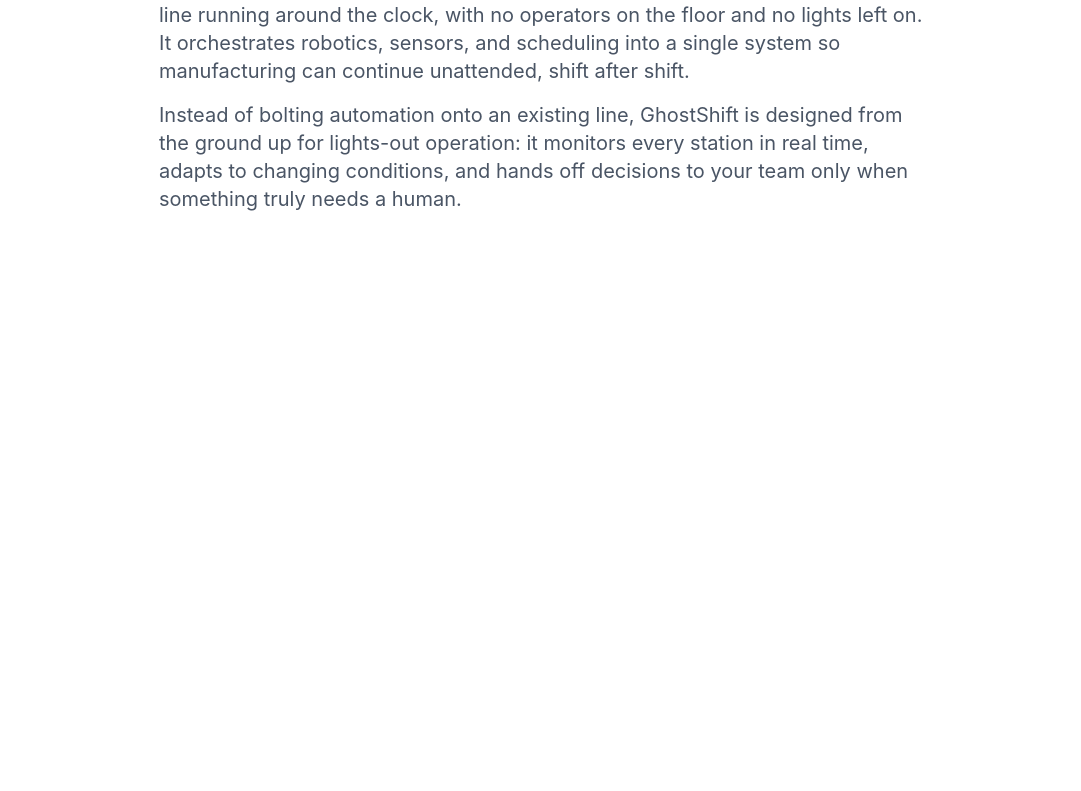
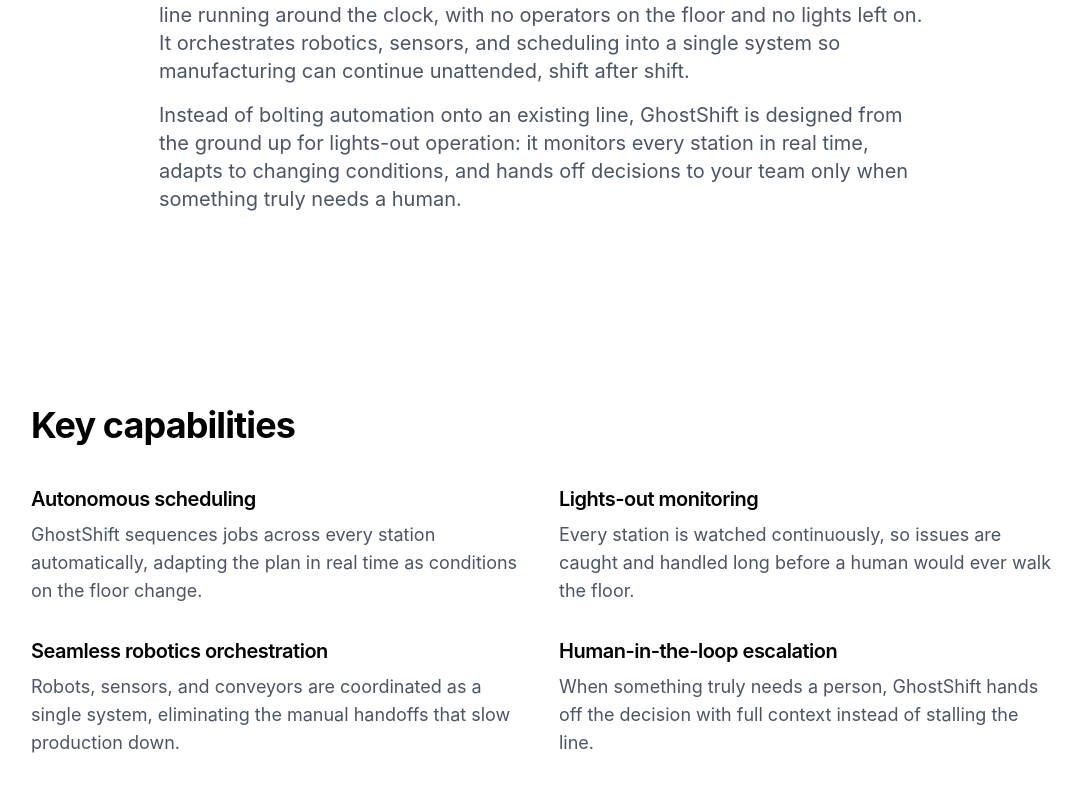
Before and after one commit to ghostshift-factory/ghost-shift-marketing, a Next.js app: page / in a window 1280 px wide. Shown: the part 511-1302 px from the top of the page, without its empty margins (97-1178 px from the left). Before the commit the page ends 820 px from the top, so only its background shows below. Built offline with nearby package versions, Linux system fonts and the light colour scheme.

Commit message:
feat: Key capabilities section — three or more feature highlight items (#5)
Ticket ec9ea11e-f3f1-4eb9-b820-92952f2e4f1e · ghost shift implementer

Co-authored-by: ghostshift-implementer <ghostshift-implementer@users.noreply.github.com>

```diff
--- a/src/app/page.tsx
+++ b/src/app/page.tsx
@@ -1,3 +1,26 @@
+const CAPABILITIES = [
+  {
+    title: "Autonomous scheduling",
+    description:
+      "GhostShift sequences jobs across every station automatically, adapting the plan in real time as conditions on the floor change.",
+  },
+  {
+    title: "Lights-out monitoring",
+    description:
+      "Every station is watched continuously, so issues are caught and handled long before a human would ever walk the floor.",
+  },
+  {
+    title: "Seamless robotics orchestration",
+    description:
+      "Robots, sensors, and conveyors are coordinated as a single system, eliminating the manual handoffs that slow production down.",
+  },
+  {
+    title: "Human-in-the-loop escalation",
+    description:
+      "When something truly needs a person, GhostShift hands off the decision with full context instead of stalling the line.",
+  },
+];
+
 export default function Home() {
   return (
     <>
@@ -39,6 +62,28 @@
           </p>
         </div>
       </section>
+      <section
+        data-section="capabilities"
+        className="px-6 py-16 font-sans sm:px-10 sm:py-24"
+      >
+        <div className="mx-auto max-w-5xl">
+          <h2 className="text-3xl font-bold tracking-tight sm:text-4xl">
+            Key capabilities
+          </h2>
+          <div className="mt-10 grid gap-8 sm:grid-cols-2">
+            {CAPABILITIES.map((capability) => (
+              <div key={capability.title} data-testid="capability-item">
+                <h3 className="text-xl font-semibold tracking-tight">
+                  {capability.title}
+                </h3>
+                <p className="mt-2 text-base text-gray-600 sm:text-lg">
+                  {capability.description}
+                </p>
+              </div>
+            ))}
+          </div>
+        </div>
+      </section>
     </>
   );
 }
```
Also changed, not shown: 1 other file (tests, documents, lock files or other folders).
